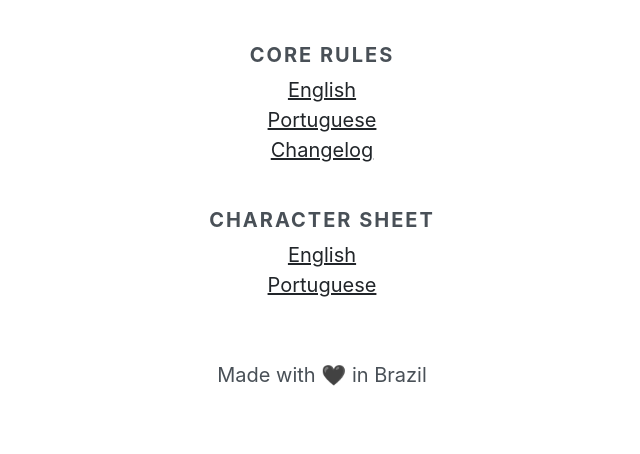
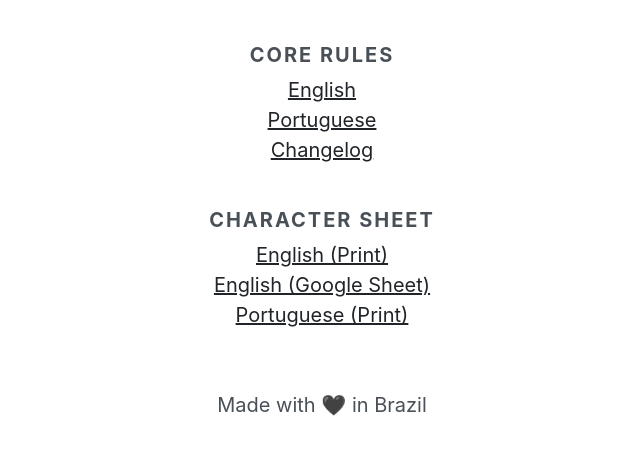
Before and after one commit to luizbills/goons-and-dragons, a plain HTML site: page public/index.html in a window 1280 px wide. Shown: the part 158-612 px from the top of the page, without its empty margins (318-958 px from the left). Drawn offline with Linux system fonts and the light colour scheme.

Commit message:
add online character sheet

```diff
--- a/public/index.html
+++ b/public/index.html
@@ -94,8 +94,9 @@
 		<h2 class="category">Character Sheet</h2>
 
 		<ul class="links">
-			<li><a rel="nofollow" href="https://drive.google.com/file/d/1_Euj7zVcZm0c2wHZuFJSAEvNG0GfclLi/view?usp=sharing">English</a></li>
-			<li><a rel="nofollow" href="https://drive.google.com/file/d/1wiermxXW28hIED_mXe9h3mtdCqv2yioh/view?usp=sharing">Portuguese</a></li>
+			<li><a rel="nofollow" href="https://drive.google.com/file/d/1_Euj7zVcZm0c2wHZuFJSAEvNG0GfclLi/view?usp=sharing">English (Print)</a></li>
+			<li><a rel="nofollow" href="https://docs.google.com/spreadsheets/d/1JPI_tCAn9KXRgVTCmXFx0RV9lpfPaNY0w-_pwAjGD24/edit?usp=sharing">English (Google Sheet)</a></li>
+			<li><a rel="nofollow" href="https://drive.google.com/file/d/1wiermxXW28hIED_mXe9h3mtdCqv2yioh/view?usp=sharing">Portuguese (Print)</a></li>
 		</ul>
 	</main>
 
```
